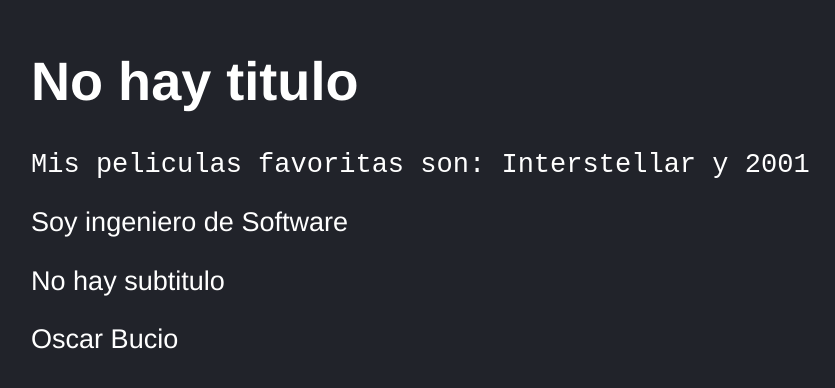
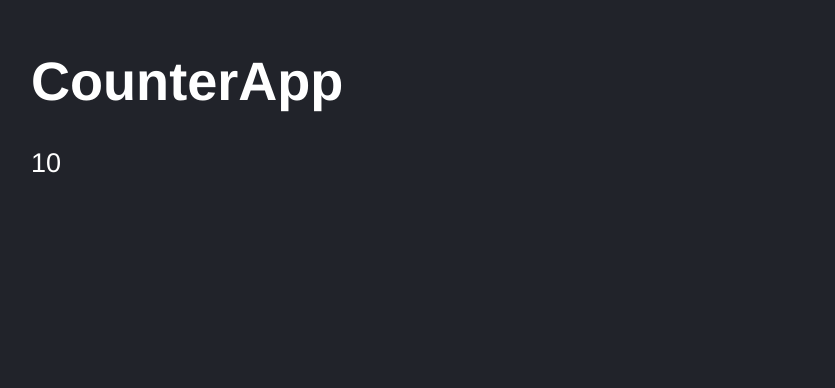
Before and after one commit to Dany0343/ReactUdemy, a React (Vite) app in the folder 03-counter-app-vite/: page / in a window 1280 px wide. Shown: the part 134-522 px from the top of the page, without its empty margins (117-952 px from the left). Built offline with nearby package versions, Linux system fonts and the light colour scheme.

Commit message:
done: counter component hw

```diff
--- a/03-counter-app-vite/src/CounterApp.jsx
+++ b/03-counter-app-vite/src/CounterApp.jsx
@@ -1 +1,24 @@
+// Tarea
 import PropTypes from 'prop-types';
+
+// Componente, functional component
+export const CounterApp = ({ value }) => {
+
+
+    return (
+        // Fragment
+        <>
+            <h1>CounterApp</h1>
+            <p>{value}</p>
+        </>
+    )
+}
+
+CounterApp.propTypes = { // Se importó como PropTypes pero aquí se utiliza como propTypes
+    value: PropTypes.number.isRequired,
+}
+
+
+CounterApp.defaultProps = {  // Por si no sae pasa nada desde el padre, entonces se toma el valor por defecto 0
+    value: 0,
+}
--- a/03-counter-app-vite/src/FirstApp.jsx
+++ b/03-counter-app-vite/src/FirstApp.jsx
@@ -13,14 +13,16 @@
     )
 }
 
-FirstApp.propTypes = { // Se importo como PropTypes pero aquí se utiliza como propTypes
+const propTypes = {
     title: PropTypes.string.isRequired, // Es obligatorio
     subTitle: PropTypes.string,
 }
 
+FirstApp.propTypes = propTypes
+
 
 // Hay otra manera de definir los parametros por defecto, los default props entran antes que los propTypes
-FirstApp.defaultProps = { // Se puede definir cualquier cantidad de propiedades por defecto e incluso se pueden poner propiedades que
+FirstApp.defaultProps = {
     title: 'No hay titulo',
     subTitle: 'No hay subtitulo', // Aquí si evalua el PropType
     name: 'Oscar Bucio' // Se puede implementar un defaultprop para una prop aunque no la hayamos desestructurado, se puede ver en las devtools, como se recibe el prop. Despues si se puede desestructurar para usarlo
--- a/03-counter-app-vite/src/main.jsx
+++ b/03-counter-app-vite/src/main.jsx
@@ -1,7 +1,9 @@
+// Con esos dos elementos se puede renderizar la aplicación
 import React from 'react';
 import ReactDOM from 'react-dom/client';
-// Con esos dos elementos se puede renderizar la aplicación
-import { FirstApp } from './FirstApp';
+
+import { CounterApp } from './CounterApp';
+// import { FirstApp } from './FirstApp';
 import './styles.css'
 
 
@@ -10,6 +12,6 @@
 
 ReactDOM.createRoot(document.getElementById('root')).render(
     <React.StrictMode>
-        <FirstApp />
+        <CounterApp value={10}/>
     </React.StrictMode>
 )
```
